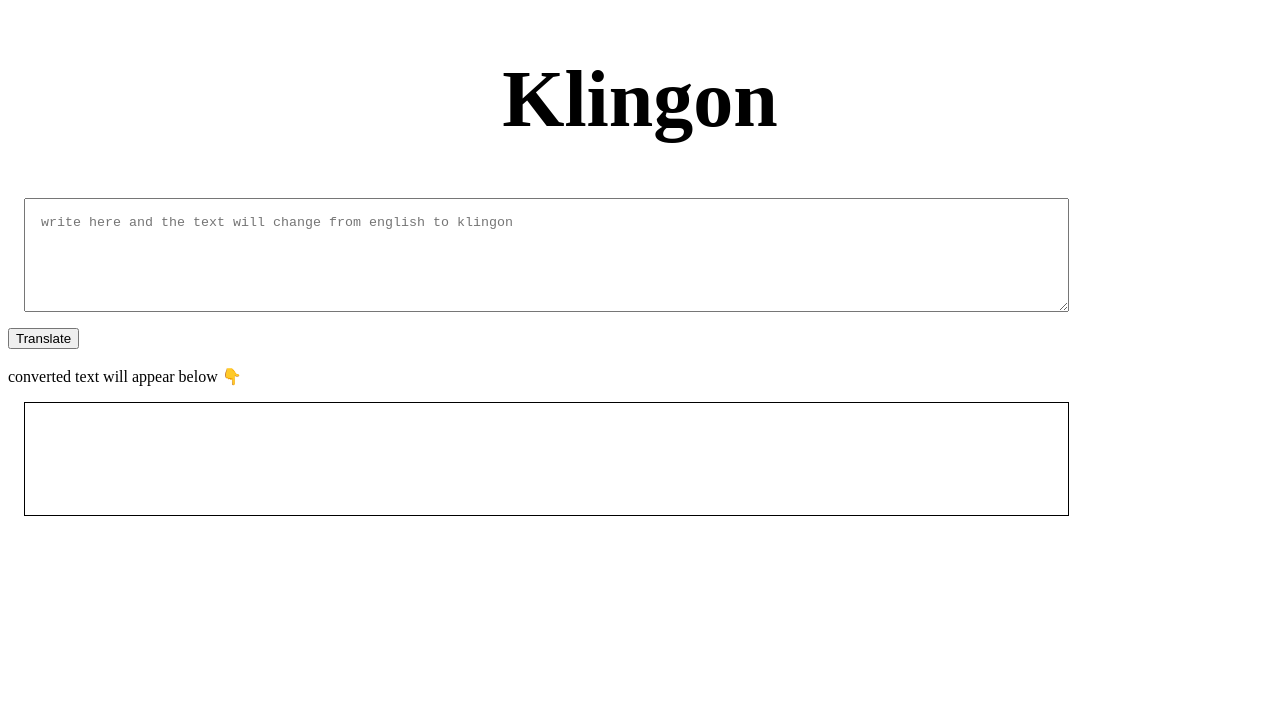
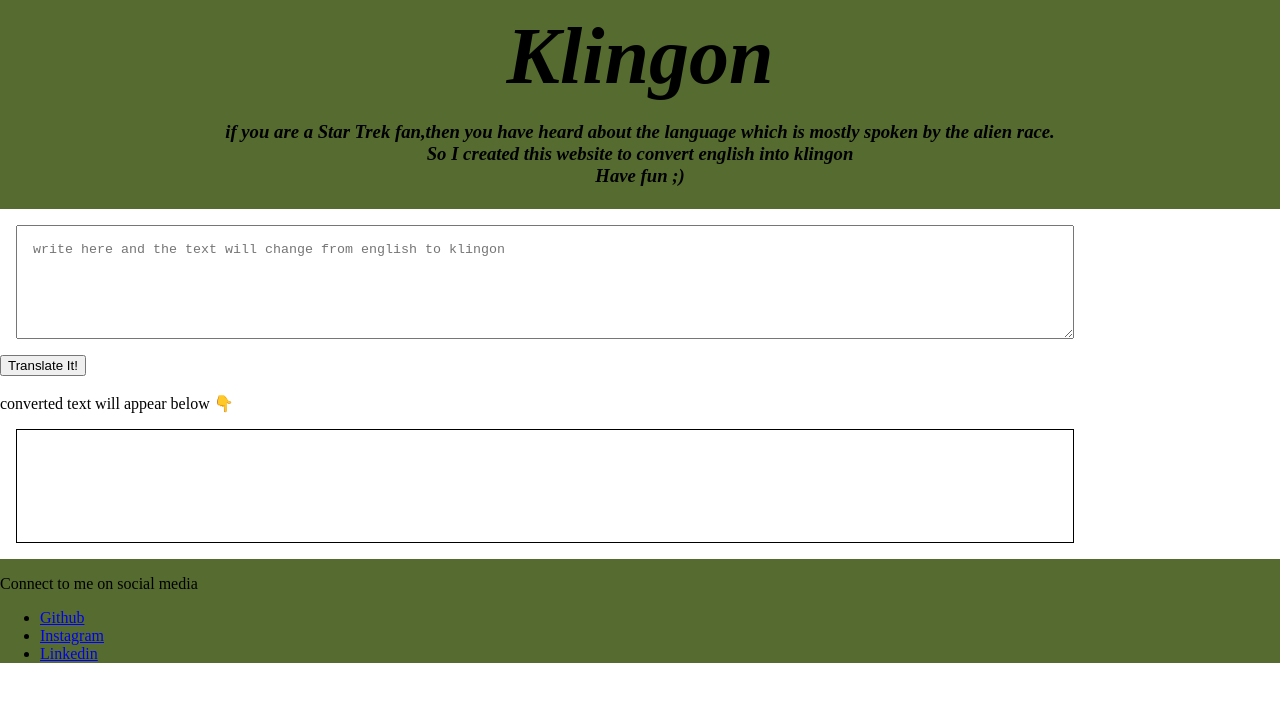
Before and after one commit to Mishra-Swapnil21/klingonTalkSheldon, a plain HTML site: page index.html in a window 1280 px wide. Drawn offline with Linux system fonts and the light colour scheme.

Commit message:
updated css

```diff
--- a/app.js
+++ b/app.js
@@ -2,31 +2,35 @@ console.log("script is working")
 var btnTranslate = document.querySelector("#btn-translate");
 var txtInput = document.querySelector("#input");
 var txtOutput = document.querySelector("#output");
+
 var serverURL = "https://api.funtranslations.com/translate/klingon.json"
+
+
 
 
 function getTranslationURL(input){
     return serverURL + "?" + "text=" + input
-};
+}
 
-function errorHandler() {
+function errorHandler(error) {
     console.log("error occured" , error);
     alert("something went wrong with server! try again after some time")
-};
+}
 
 function clickHandler() {
-    txtOutput.innerText = txtInput.value;
-    var inputText = txtInput.value;//taking input
+     var inputText = txtInput.value;  //taking input
 
     //calling server for processing
     fetch(getTranslationURL(inputText))
-       .then(response => response.json())
+       .then(respose => respose.json())
        .then(json => {
-           var translatedText = json.contents.translated;
-           txtOutput.innerText = translatedText ; // output
+         var translatedText = json.contents.translated;
+         txtOutput.innerText = translatedText;
        })
+       .catch(errorHandler)
 
 };
 
 
+
 btnTranslate.addEventListener("click", clickHandler)
--- a/index.html
+++ b/index.html
@@ -5,33 +5,34 @@
     <meta http-equiv="X-UA-Compatible" content="IE=edge">
     <meta name="viewport" content="width=device-width, initial-scale=1.0">
     <title>Klingon converter</title>
-    <style>
-        textarea {
-    width: 80%;
-    height:10vh;
-    display:block;
-    margin: 1rem;
-    padding: 1rem;
-        }
-        #output{
-            border: 1px solid black;
-            height: 10vh;
-            width: 80%;
-            margin: 1rem;
-            padding: 1rem;
-        }
-    </style>
+    <link rel="stylesheet" href="style.css">
+
 </head>
 <body>
-    <h1 style="text-align: center; font-size: 80px; ">Klingon</h1>
+    <nav class="header">
+    <h1 >Klingon</h1>
+    <h3> if you are a Star Trek fan,then you have heard about the language which is mostly spoken by the alien race.
+        <br>So I created this website to convert english into klingon
+        <br> Have fun ;)
+    </h3>
+</nav>
     <textarea placeholder="write here and the text will change from english to klingon" id="input"></textarea>
-    <button id="btn-translate">Translate</button>
+    <button id="btn-translate">Translate It!</button>
 
     <br>
     <br>
     <div>converted text will appear below 👇</div>
     <div id="output"></div>
 
+    <footer>
+        <div class="footer-header">Connect to me on social media</div>
+        <ul class= "social link ">
+            <li class="list-item-inline"><a class="link" href="https://github.com/luciferwrath21">Github</li>
+            <li class="list-item-inline"><a class="link" href="https://www.instagram.com/mishra_swapnil.21/">Instagram</li>
+            <li class="list-item-inline"><a class="link" href="https://www.linkedin.com/in/swapnil-mishra-471a701a0/">Linkedin</li>
+        </ul>
+    </footer>
+
  <script src="app.js" type="text/javascript"></script>
 </body>
 </html>
--- a/style.css
+++ b/style.css
@@ -1,8 +1,56 @@
+body {
+    margin: 0px;
+
+}
 textarea {
     width: 80%;
     height:10vh;
     display:block;
     margin: 1rem;
     padding: 1rem;
+}
+
+#output{
+    border: 1px solid black;
+    height: 10vh;
+    width: 80%;
+    margin: 1rem;
+    padding: 1rem;
+}
+
+h1 {
+    font-size:80px;
+    text-align: center;
+    margin-bottom: 0.5rem;
+    margin-top: 0.5rem;
 
 }
+h3 {
+
+    text-align: center;
+
+}
+
+.header {
+    background-color: darkolivegreen;
+    font-style: italic;
+    color: black;
+    padding: 0.2rem 0rem;
+}
+
+#list-item-inline {
+    list-style: none;
+    text-decoration: none;
+    display: inline;
+    padding-right: 1rem;
+}
+
+footer {
+    margin: 0px ;
+    font-style: normal;
+    color: black;
+    background-color: darkolivegreen ;
+    padding-top: 1rem;
+
+
+}
```
